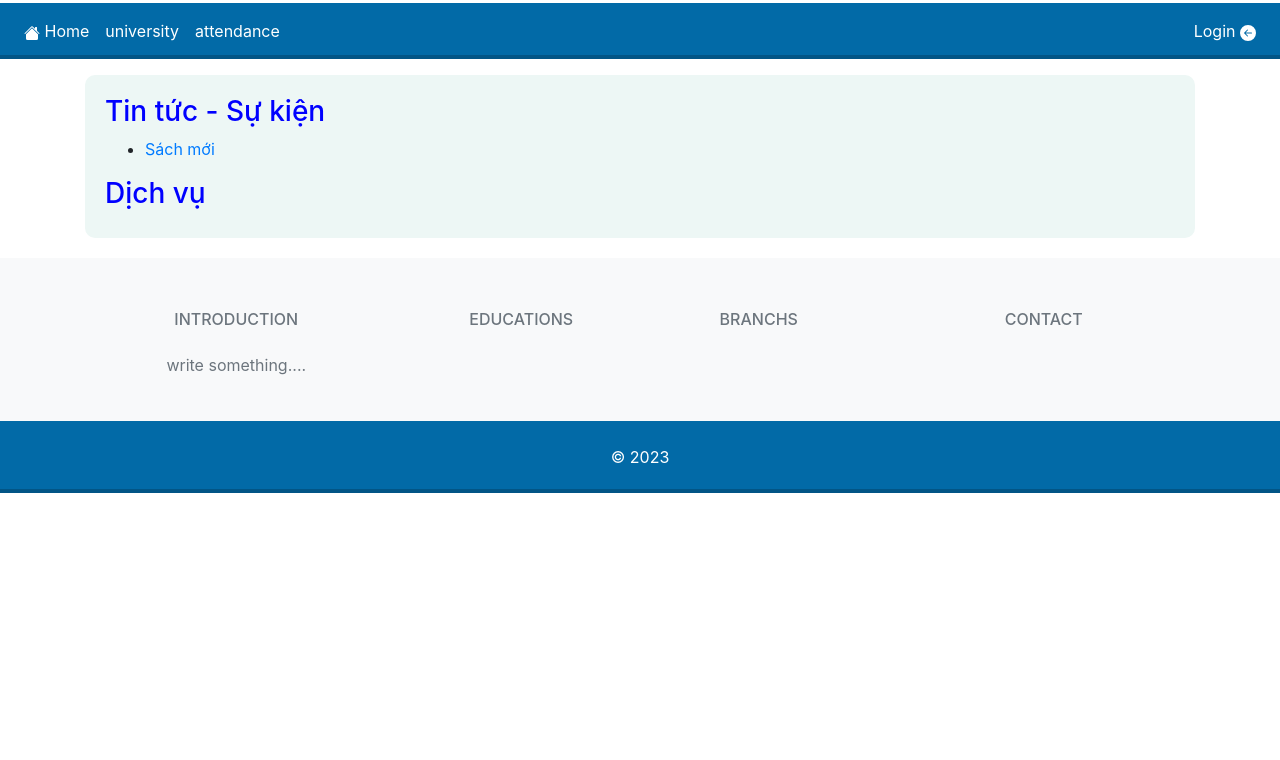
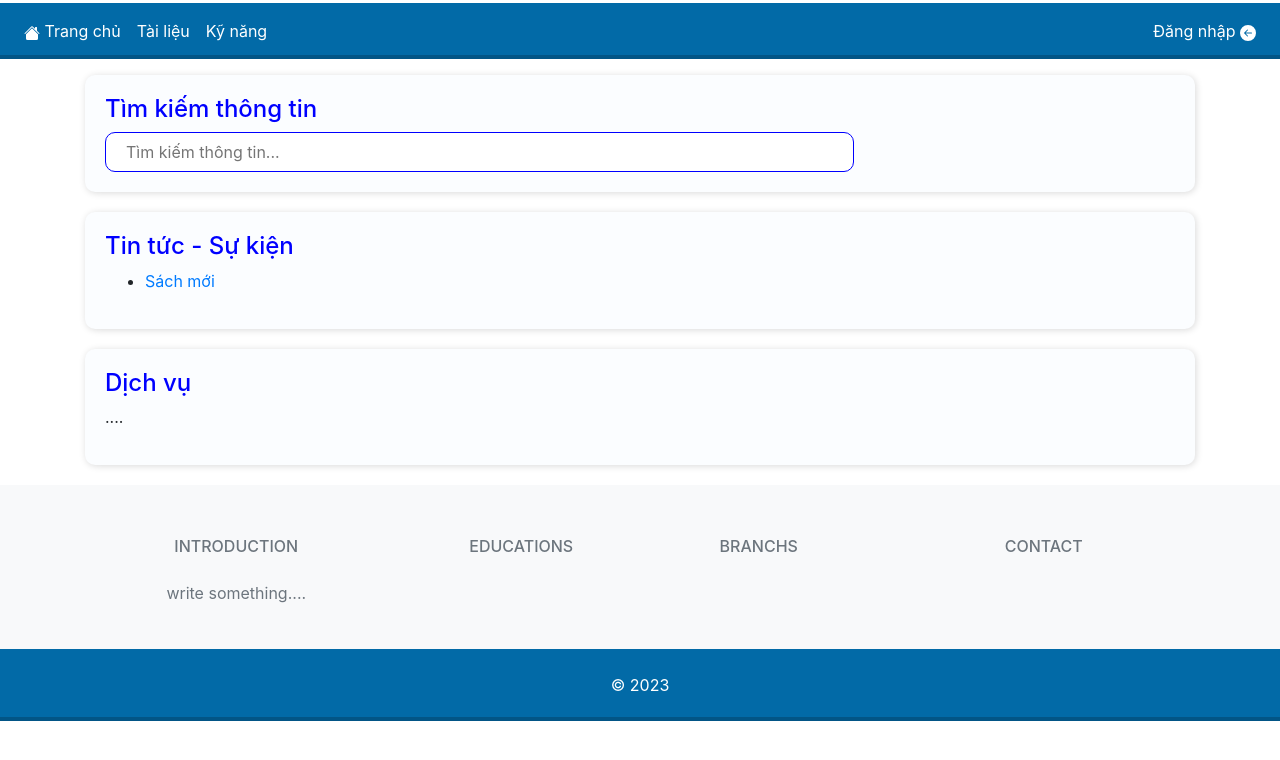
Before and after one commit to VoDinhNghia/frontend-library, a React (Create React App) app: page / in a window 1280 px wide. Shown: the top 760 px of the page. Built offline with nearby package versions, Linux system fonts and the light colour scheme.

Commit message:
update layout hompage

```diff
--- a/src/App.css
+++ b/src/App.css
@@ -45,12 +45,24 @@ label {
 }
 
 .Hompage {
-  background-color: #edf7f5;
+  background-color: rgb(251, 253, 255);
+  border-radius: 10px;
+  box-shadow: 1px 1px 7px rgba(0,0,0,0.15);
+  transition: all 0.5s ease;
   padding: 20px;
   margin-bottom: 20px;
   border-radius: 10px;
 }
 
-.Hompage h3 {
+.Hompage h4 {
   color: blue;
 }
+
+.Hompage .SearchHomePage {
+  width: 70%;
+  margin: auto;
+  height: 40px;
+  border-radius: 10px;
+  padding-left: 20px;
+  border: 1px solid blue;
+}
--- a/src/components/admin/components/MenuAdmin.jsx
+++ b/src/components/admin/components/MenuAdmin.jsx
@@ -13,6 +13,8 @@ export default class MenuAdmin extends Component {
     return (
       <div className="MenuAdmin">
         <nav className="navbarMenu">
+          <p className="TitleMenuAdmin">Dashboard Admin</p>
+          <hr />
           <ul className="navbarList">
             {liMenu.map((item) => { return (
               <li className="navbarLi">
--- a/src/components/admin/components/indexAdmin.css
+++ b/src/components/admin/components/indexAdmin.css
@@ -12,8 +12,15 @@
 
 .MenuAdmin .navbarList {
   list-style-type: none;
+}
 
+.MenuAdmin .TitleMenuAdmin {
+  padding-top: 15px;
+  font-size: 20px;
+  text-align: center;
+  color: black;
 }
+
 .MenuAdmin .navbarLi {
   display: inline-block;
   padding: 0px;
@@ -35,7 +42,7 @@
   border-radius: 10px;
   box-shadow: 1px 1px 7px rgba(0,0,0,0.15);
   transition: all 0.5s ease;
-  margin-bottom: 15px;
+  margin-bottom: 20px;
 }
 
 .LibrarySetting .Jumbotron {
--- a/src/components/home.jsx
+++ b/src/components/home.jsx
@@ -8,17 +8,30 @@ export default class Home extends Component {
     };
   }
 
+  handleSearch(value) {
+    console.log(value);
+  }
+
   render() {
     return (
+      <>
         <div className="Hompage">
-        <h3>Tin tức - Sự kiện</h3>
+          <h4>Tìm kiếm thông tin</h4>
+          <span><input className="SearchHomePage" icon='search' placeholder='Tìm kiếm thông tin...' onChange={(value) => this.handleSearch(value)} /></span>
+        </div>
+        <div className="Hompage">
+          <h4>Tin tức - Sự kiện</h4>
           <ul>
             <li>
               <a href="http://localhost:8001/new-book">Sách mới</a>
             </li>
           </ul>
-        <h3>Dịch vụ</h3>
         </div>
+        <div className="Hompage">
+          <h4>Dịch vụ</h4>
+          <p>....</p>
+        </div>
+      </>
     );
   }
 }
--- a/src/components/menuMain.jsx
+++ b/src/components/menuMain.jsx
@@ -58,7 +58,7 @@ export default class MenuMain extends Component {
           <div className="navbar-nav mr-auto">
             <li className="nav-item">
               <Link to={routes.HOME} className="nav-link">
-                <BsHouseFill /> Home
+                <BsHouseFill /> Trang chủ
               </Link>
             </li>
 
@@ -69,7 +69,7 @@ export default class MenuMain extends Component {
                 className="nav-link"
                 rel="noreferrer"
               >
-                university
+                Tài liệu
               </a>
             </li>
 
@@ -80,14 +80,14 @@ export default class MenuMain extends Component {
                 className="nav-link"
                 rel="noreferrer"
               >
-                attendance
+                Kỹ năng
               </a>
             </li>
 
             {showLibraryBoard && (
               <li className="nav-item">
                 <Link to={routes.DASHBOARD_LIBRARIAN} className="nav-link">
-                  dashboard librarian
+                  Quản lý thư viện
                 </Link>
               </li>
             )}
@@ -95,7 +95,7 @@ export default class MenuMain extends Component {
             {showAdminBoard && (
               <li className="nav-item">
                 <Link to={routes.DASHBOARD_ADMIN} className="nav-link">
-                  dashboard admin
+                  Cài đặt thư viện
                 </Link>
               </li>
             )}
@@ -105,7 +105,7 @@ export default class MenuMain extends Component {
             <div className="navbar-nav ml-auto">
               <li className="nav-item">
                 <a href={routes.LOGIN} className="nav-link" onClick={this.logOut}>
-                  Log out <BsFillArrowRightSquareFill />
+                  Đăng xuất <BsFillArrowRightSquareFill />
                 </a>
               </li>
             </div>
@@ -113,7 +113,7 @@ export default class MenuMain extends Component {
             <div className="navbar-nav ml-auto">
               <li className="nav-item">
                 <Link to={routes.LOGIN} className="nav-link">
-                  Login <BsFillArrowLeftCircleFill />
+                  Đăng nhập <BsFillArrowLeftCircleFill />
                 </Link>
               </li>
             </div>
```
Lines whose indentation alone changed are shown as unchanged.
